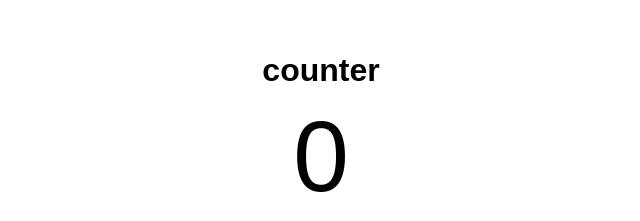
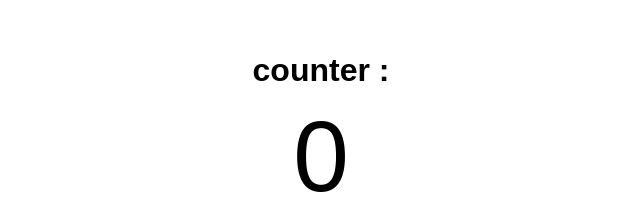
Before and after one commit to napraveen/Counter, a plain HTML site: page counter/index.html in a window 1280 px wide. Shown: the part 239-460 px from the top of the page, 319-959 px from the left. Drawn offline with Linux system fonts and the light colour scheme.

Commit message:
Update index.html

```diff
--- a/counter/index.html
+++ b/counter/index.html
@@ -8,7 +8,7 @@
     <main>
         <div class="container">
             <h1>
-                counter
+                counter :
             </h1><span id="value">0</span>
             <div class="button-container">
                 <button class="btn decrease">decrease</button>
```
